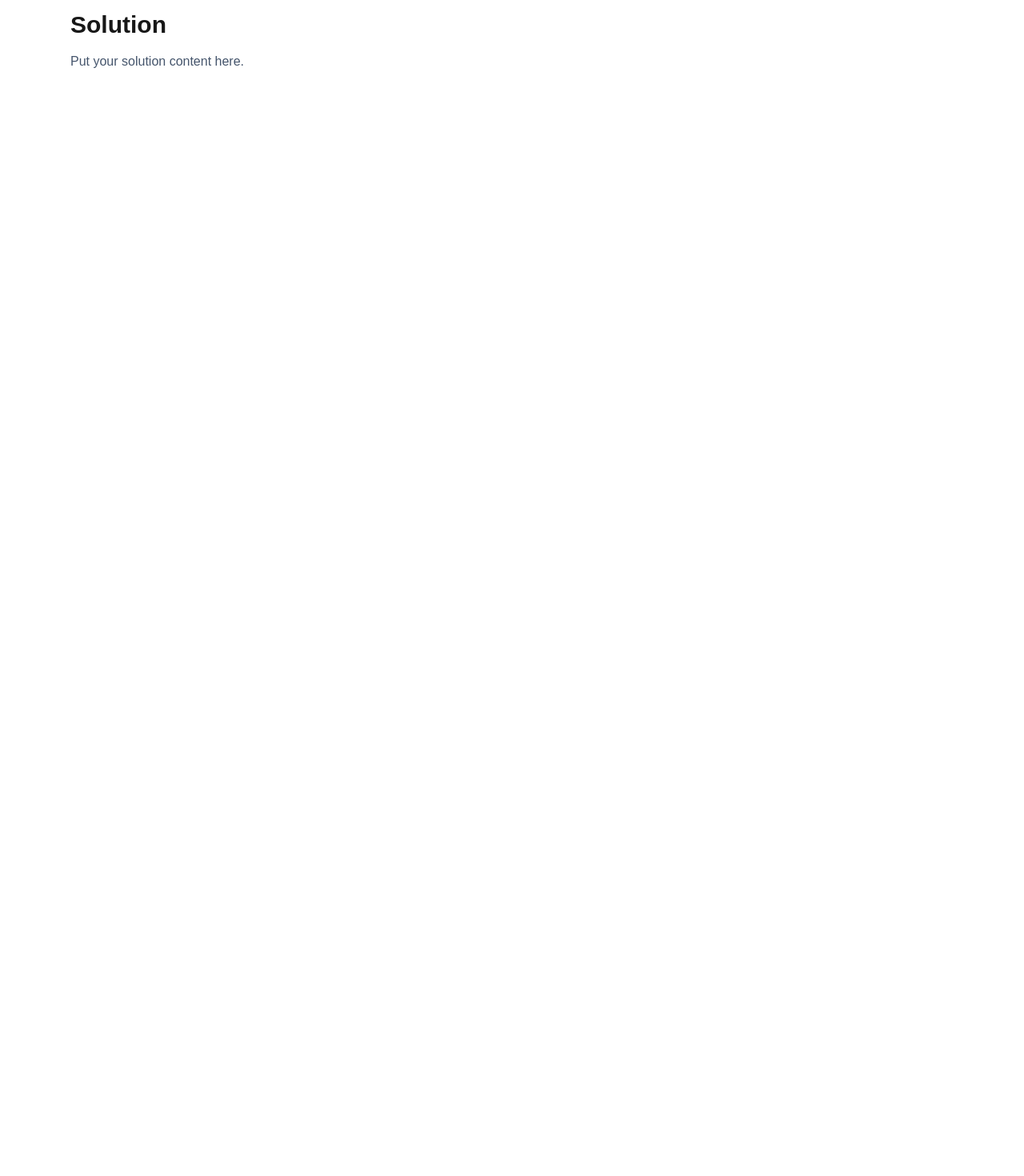
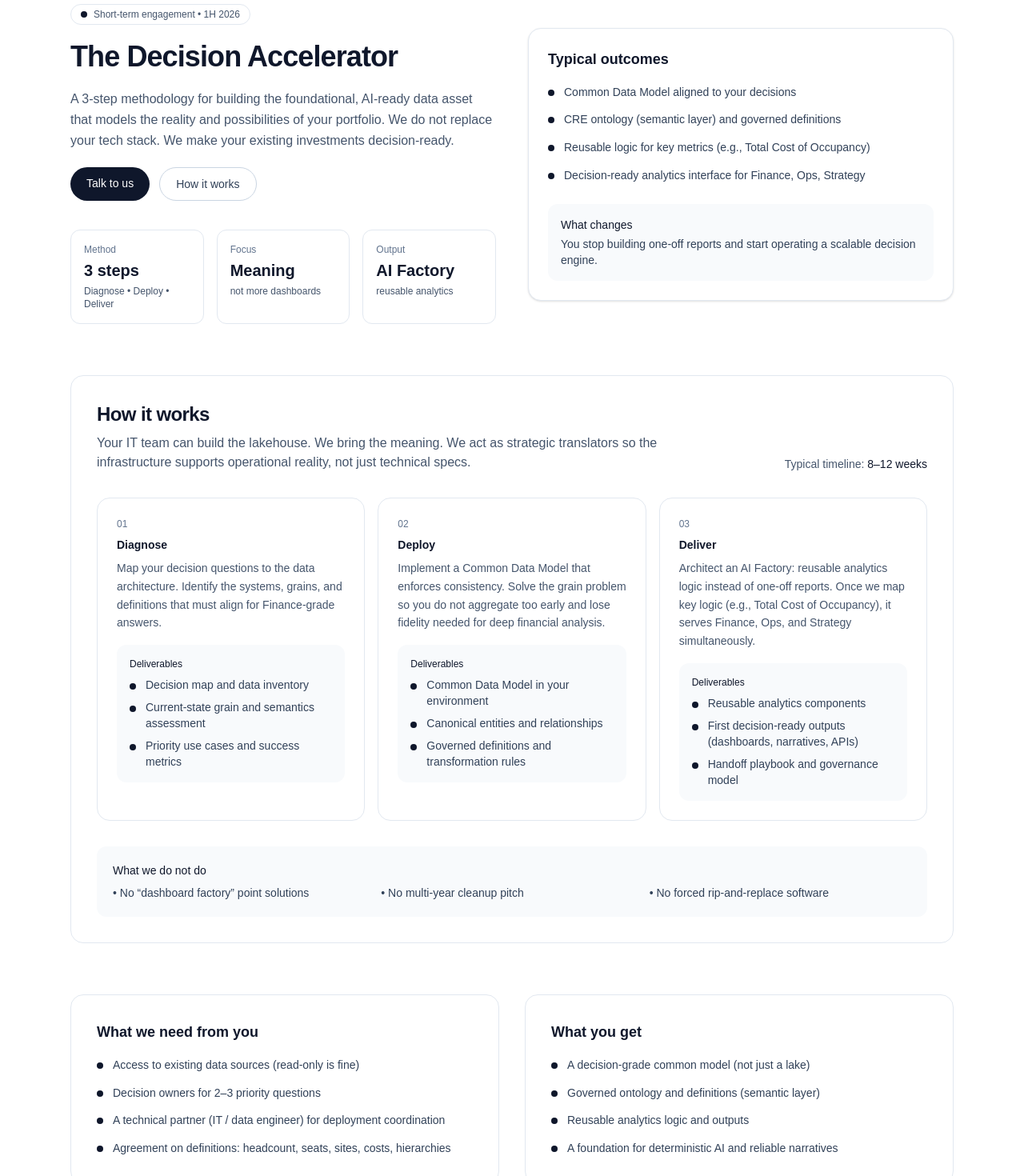
Before and after one commit to gliderhover/cd-consulting-site, a Next.js app: page /decision-accelerator in a window 1280 px wide. Shown: the part 120-1590 px from the top of the page at 80% size. Before the commit the page ends 800 px from the top, so only its background shows below. Built offline with nearby package versions, Linux system fonts and the light colour scheme.

Commit message:
Update Decision Accelerator page

```diff
--- a/app/decision-accelerator/page.tsx
+++ b/app/decision-accelerator/page.tsx
@@ -1,10 +1,246 @@
+import Link from "next/link";
+
 export default function DecisionAcceleratorPage() {
-    return (
-      <main className="mx-auto max-w-6xl px-6 py-16">
-        <h1 className="text-3xl font-semibold">Solution</h1>
-        <p className="mt-4 text-slate-600">
-          Put your solution content here.
-        </p>
-      </main>
-    );
-  }
+  return (
+    <main className="mx-auto max-w-6xl px-6 py-14">
+      {/* Hero */}
+      <section className="grid gap-10 md:grid-cols-2 md:items-center">
+        <div className="space-y-5">
+          <div className="inline-flex items-center gap-2 rounded-full border border-slate-200 bg-white px-3 py-1 text-xs text-slate-600">
+            <span className="h-2 w-2 rounded-full bg-slate-900" />
+            Short-term engagement • 1H 2026
+          </div>
+
+          <h1 className="text-3xl font-semibold tracking-tight text-slate-900 md:text-4xl">
+            The Decision Accelerator
+          </h1>
+
+          <p className="text-base leading-relaxed text-slate-600">
+            A 3-step methodology for building the foundational, AI-ready data asset that models the
+            reality and possibilities of your portfolio. We do not replace your tech stack. We make
+            your existing investments decision-ready.
+          </p>
+
+          <div className="flex flex-wrap gap-3">
+            <Link
+              href="/contact"
+              className="rounded-full bg-slate-900 px-5 py-2.5 text-sm font-medium text-white hover:bg-slate-800"
+            >
+              Talk to us
+            </Link>
+            <a
+              href="#how-it-works"
+              className="rounded-full border border-slate-300 px-5 py-2.5 text-sm font-medium text-slate-700 hover:border-slate-400"
+            >
+              How it works
+            </a>
+          </div>
+
+          <div className="grid grid-cols-3 gap-4 pt-4 text-sm">
+            <Stat label="Method" value="3 steps" sub="Diagnose • Deploy • Deliver" />
+            <Stat label="Focus" value="Meaning" sub="not more dashboards" />
+            <Stat label="Output" value="AI Factory" sub="reusable analytics" />
+          </div>
+        </div>
+
+        <div className="rounded-2xl border border-slate-200 bg-white p-6 shadow-sm">
+          <h2 className="text-lg font-semibold text-slate-900">Typical outcomes</h2>
+          <div className="mt-4 grid gap-3">
+            <Bullet>Common Data Model aligned to your decisions</Bullet>
+            <Bullet>CRE ontology (semantic layer) and governed definitions</Bullet>
+            <Bullet>Reusable logic for key metrics (e.g., Total Cost of Occupancy)</Bullet>
+            <Bullet>Decision-ready analytics interface for Finance, Ops, Strategy</Bullet>
+          </div>
+
+          <div className="mt-6 rounded-xl bg-slate-50 p-4 text-sm text-slate-700">
+            <div className="font-medium text-slate-900">What changes</div>
+            <div className="mt-1">
+              You stop building one-off reports and start operating a scalable decision engine.
+            </div>
+          </div>
+        </div>
+      </section>
+
+      {/* How it works */}
+      <section id="how-it-works" className="mt-16">
+        <div className="rounded-2xl border border-slate-200 bg-white p-8">
+          <div className="flex flex-col gap-3 md:flex-row md:items-end md:justify-between">
+            <div className="max-w-3xl">
+              <h2 className="text-2xl font-semibold tracking-tight text-slate-900">
+                How it works
+              </h2>
+              <p className="mt-2 text-slate-600">
+                Your IT team can build the lakehouse. We bring the meaning. We act as strategic
+                translators so the infrastructure supports operational reality, not just technical
+                specs.
+              </p>
+            </div>
+            <div className="text-sm text-slate-600">
+              Typical timeline: <span className="font-medium text-slate-900">8–12 weeks</span>
+            </div>
+          </div>
+
+          <div className="mt-8 grid gap-4 md:grid-cols-3">
+            <Step
+              step="01"
+              title="Diagnose"
+              body="Map your decision questions to the data architecture. Identify the systems, grains, and definitions that must align for Finance-grade answers."
+              deliverables={[
+                "Decision map and data inventory",
+                "Current-state grain and semantics assessment",
+                "Priority use cases and success metrics",
+              ]}
+            />
+            <Step
+              step="02"
+              title="Deploy"
+              body="Implement a Common Data Model that enforces consistency. Solve the grain problem so you do not aggregate too early and lose fidelity needed for deep financial analysis."
+              deliverables={[
+                "Common Data Model in your environment",
+                "Canonical entities and relationships",
+                "Governed definitions and transformation rules",
+              ]}
+            />
+            <Step
+              step="03"
+              title="Deliver"
+              body="Architect an AI Factory: reusable analytics logic instead of one-off reports. Once we map key logic (e.g., Total Cost of Occupancy), it serves Finance, Ops, and Strategy simultaneously."
+              deliverables={[
+                "Reusable analytics components",
+                "First decision-ready outputs (dashboards, narratives, APIs)",
+                "Handoff playbook and governance model",
+              ]}
+            />
+          </div>
+
+          <div className="mt-8 rounded-xl bg-slate-50 p-5">
+            <div className="text-sm font-medium text-slate-900">What we do not do</div>
+            <div className="mt-2 grid gap-2 text-sm text-slate-700 md:grid-cols-3">
+              <span>• No “dashboard factory” point solutions</span>
+              <span>• No multi-year cleanup pitch</span>
+              <span>• No forced rip-and-replace software</span>
+            </div>
+          </div>
+        </div>
+      </section>
+
+      {/* What you provide / what you get */}
+      <section className="mt-16">
+        <div className="grid gap-8 md:grid-cols-2">
+          <Panel
+            title="What we need from you"
+            items={[
+              "Access to existing data sources (read-only is fine)",
+              "Decision owners for 2–3 priority questions",
+              "A technical partner (IT / data engineer) for deployment coordination",
+              "Agreement on definitions: headcount, seats, sites, costs, hierarchies",
+            ]}
+          />
+          <Panel
+            title="What you get"
+            items={[
+              "A decision-grade common model (not just a lake)",
+              "Governed ontology and definitions (semantic layer)",
+              "Reusable analytics logic and outputs",
+              "A foundation for deterministic AI and reliable narratives",
+            ]}
+          />
+        </div>
+      </section>
+
+      {/* CTA */}
+      <section className="mt-16">
+        <div className="rounded-2xl border border-slate-200 bg-slate-50 p-8">
+          <div className="flex flex-col gap-4 md:flex-row md:items-center md:justify-between">
+            <div>
+              <h3 className="text-xl font-semibold text-slate-900">
+                Want to run the Decision Accelerator on your portfolio?
+              </h3>
+              <p className="mt-1 text-slate-600">
+                We can start with one decision question and build the foundation that scales.
+              </p>
+            </div>
+            <div className="flex gap-3">
+              <Link
+                href="/contact"
+                className="rounded-full bg-slate-900 px-5 py-2.5 text-sm font-medium text-white hover:bg-slate-800"
+              >
+                Talk to us
+              </Link>
+              <Link
+                href="/outcomes"
+                className="rounded-full border border-slate-300 px-5 py-2.5 text-sm font-medium text-slate-700 hover:border-slate-400"
+              >
+                See outcomes
+              </Link>
+            </div>
+          </div>
+        </div>
+      </section>
+    </main>
+  );
+}
+
+/* ---------- small UI helpers ---------- */
+
+function Stat(props: { label: string; value: string; sub: string }) {
+  return (
+    <div className="rounded-xl border border-slate-200 bg-white p-4">
+      <div className="text-xs text-slate-500">{props.label}</div>
+      <div className="mt-1 text-xl font-semibold text-slate-900">{props.value}</div>
+      <div className="mt-1 text-xs text-slate-600">{props.sub}</div>
+    </div>
+  );
+}
+
+function Bullet(props: { children: React.ReactNode }) {
+  return (
+    <div className="flex gap-3 text-sm text-slate-700">
+      <span className="mt-2 h-2 w-2 flex-none rounded-full bg-slate-900" />
+      <span className="leading-relaxed">{props.children}</span>
+    </div>
+  );
+}
+
+function Step(props: {
+  step: string;
+  title: string;
+  body: string;
+  deliverables: string[];
+}) {
+  return (
+    <div className="rounded-2xl border border-slate-200 bg-white p-6">
+      <div className="text-xs font-medium text-slate-500">{props.step}</div>
+      <div className="mt-2 text-sm font-semibold text-slate-900">{props.title}</div>
+      <div className="mt-2 text-sm leading-relaxed text-slate-600">{props.body}</div>
+
+      <div className="mt-4 rounded-xl bg-slate-50 p-4">
+        <div className="text-xs font-medium text-slate-900">Deliverables</div>
+        <ul className="mt-2 space-y-2 text-sm text-slate-700">
+          {props.deliverables.map((d) => (
+            <li key={d} className="flex gap-3">
+              <span className="mt-2 h-2 w-2 flex-none rounded-full bg-slate-900" />
+              <span>{d}</span>
+            </li>
+          ))}
+        </ul>
+      </div>
+    </div>
+  );
+}
+
+function Panel(props: { title: string; items: string[] }) {
+  return (
+    <div className="rounded-2xl border border-slate-200 bg-white p-8">
+      <h3 className="text-lg font-semibold text-slate-900">{props.title}</h3>
+      <ul className="mt-4 space-y-3 text-sm text-slate-700">
+        {props.items.map((item) => (
+          <li key={item} className="flex gap-3">
+            <span className="mt-2 h-2 w-2 flex-none rounded-full bg-slate-900" />
+            <span className="leading-relaxed">{item}</span>
+          </li>
+        ))}
+      </ul>
+    </div>
+  );
+}
```
